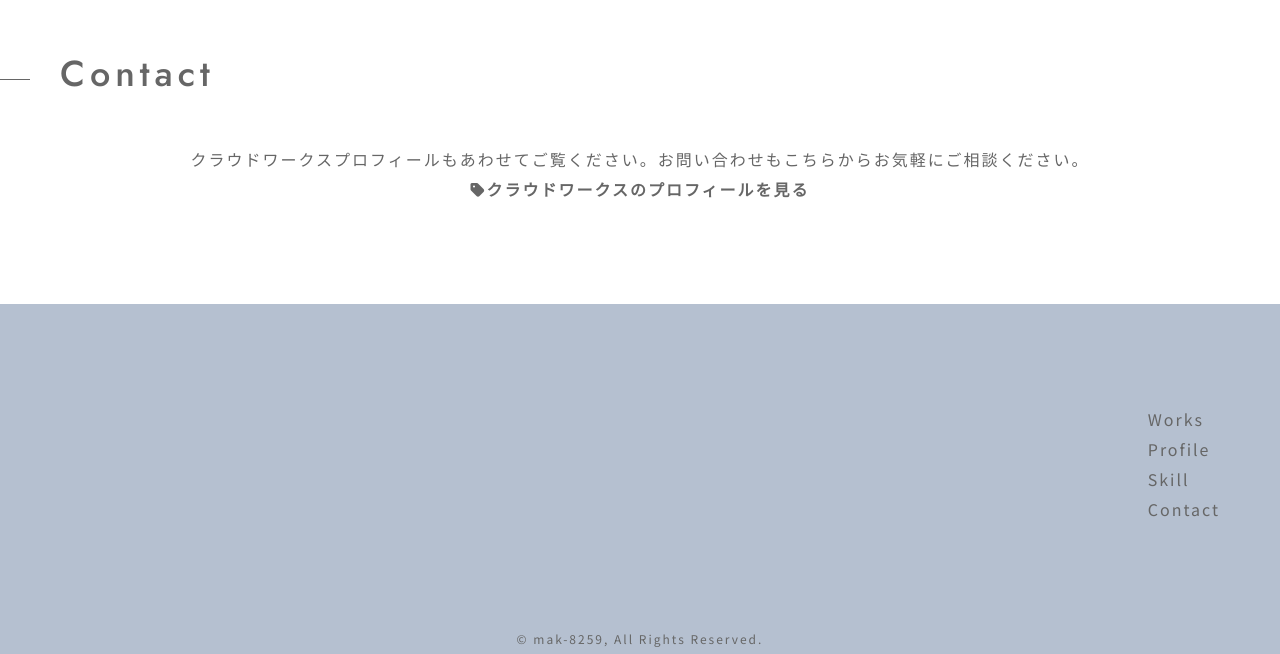
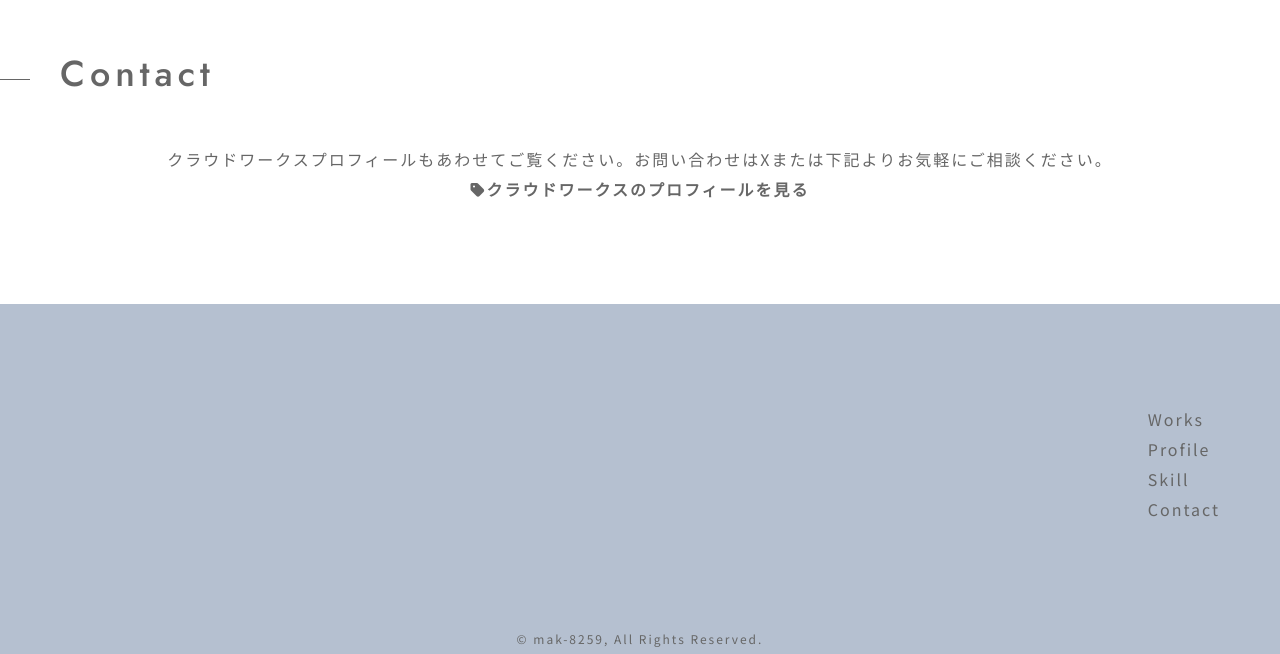
Before and after one commit to mak-8259/portfolio, a plain HTML site: page index.html in a window 1280 px wide. Shown: the part 4002-4656 px from the top of the page. Drawn offline with nearby package versions, Linux system fonts and the light colour scheme.

Commit message:
Update index.html

```diff
--- a/index.html
+++ b/index.html
@@ -228,7 +228,7 @@
         <section class="common_wrapper">
             <h2 id="contact" class="show slide-bottom jost_font">Contact</h2>
             <div class="contact_container">
-                <p>クラウドワークスプロフィールもあわせてご覧ください。お問い合わせもこちらからお気軽にご相談ください。</p>
+                <p>クラウドワークスプロフィールもあわせてご覧ください。お問い合わせはXまたは下記よりお気軽にご相談ください。</p>
                 <a class="wrapper_link" href="https://crowdworks.jp/public/employees/5131366"><i class="fas fa-tag"></i>クラウドワークスのプロフィールを見る</a>
             </div>
             <!-- <div class="contact_container">
```
